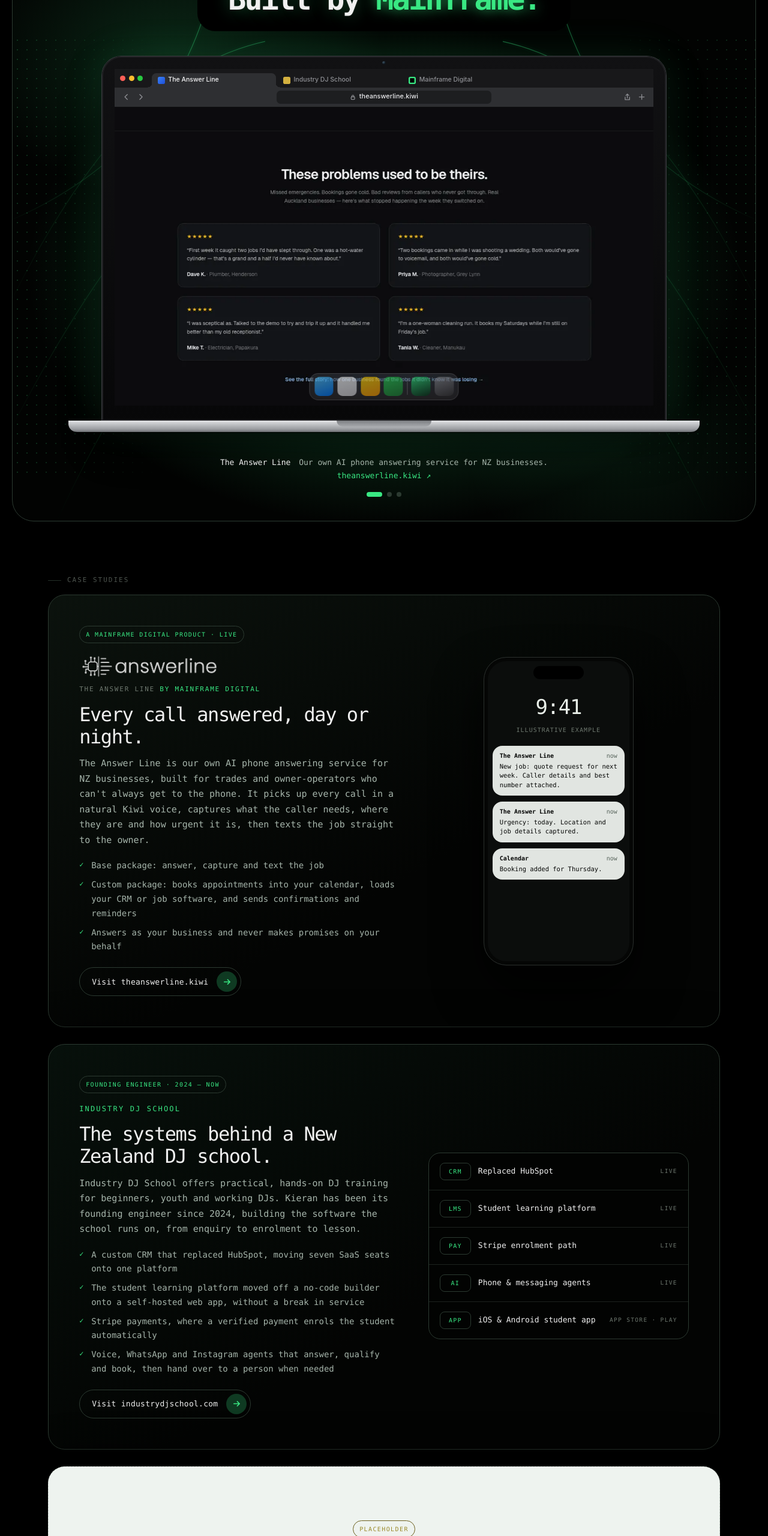
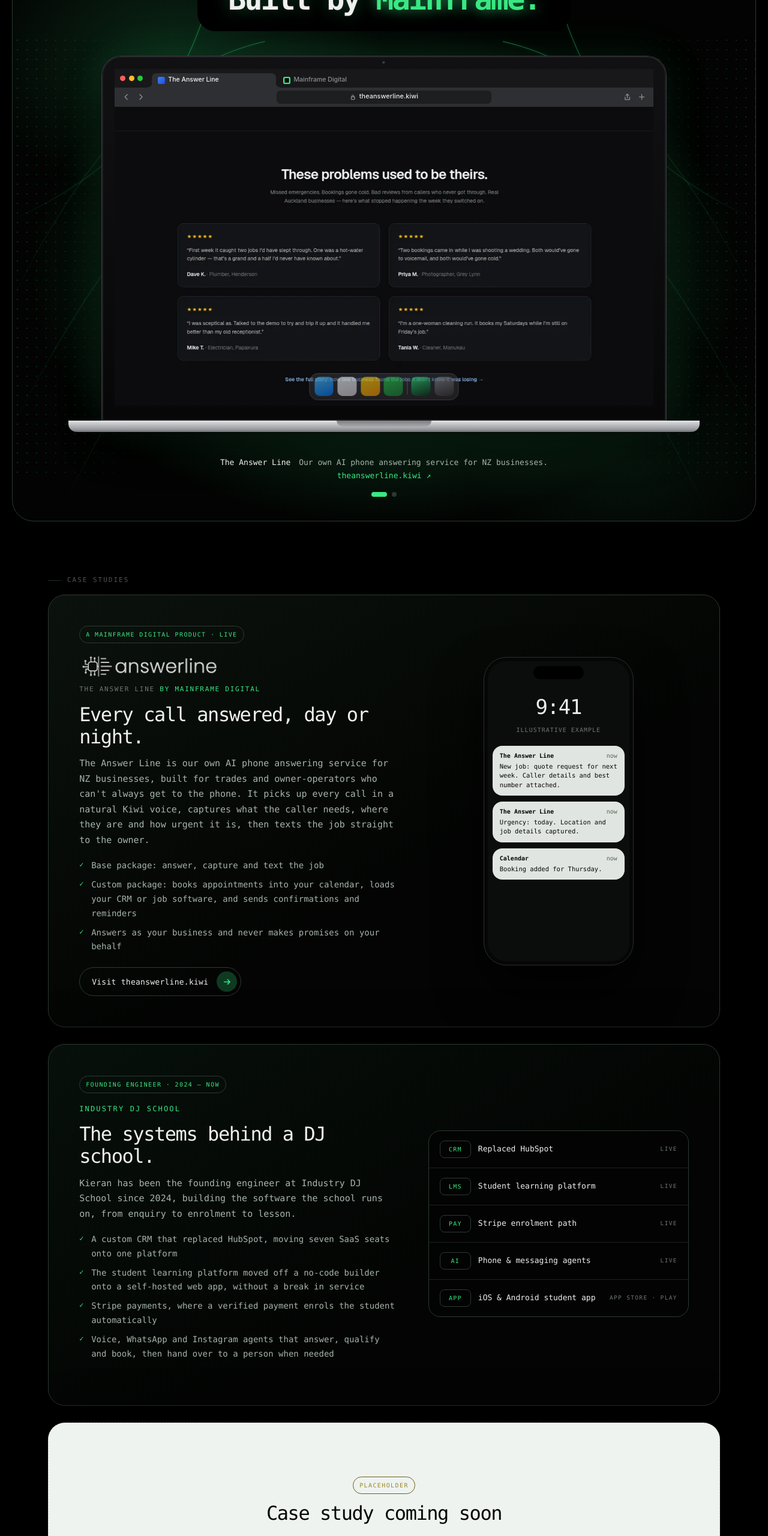
Before and after one commit to kip520982-cloud/Mainframe_Digital_NZ_Website, a plain HTML site: page index.html in a window 1280 px wide. Shown: the part 6520-9080 px from the top of the page at 60% size. Drawn offline with Linux system fonts and the light colour scheme; animation ran at ten frames a second.

Commit message:
Remove Industry DJ School live-site tab, screenshots and links; IDS card uses portfolio facts only

```diff
--- a/index.html
+++ b/index.html
@@ -286,7 +286,6 @@
                   <span class="sf-lights" aria-hidden="true"><i></i><i></i><i></i></span>
                   <div class="sf-tabs" role="tablist" aria-label="Projects we've built">
                     <button class="sf-tab" role="tab" id="sct-tal" aria-controls="scp-tal" aria-selected="true" tabindex="0" data-domain="theanswerline.kiwi"><span class="fav fav-tal" aria-hidden="true"></span><span class="t">The Answer Line</span></button>
-                    <button class="sf-tab" role="tab" id="sct-ids" aria-controls="scp-ids" aria-selected="false" tabindex="-1" data-domain="industrydjschool.com"><span class="fav fav-ids" aria-hidden="true"></span><span class="t">Industry DJ School</span></button>
                     <button class="sf-tab" role="tab" id="sct-mf" aria-controls="scp-mf" aria-selected="false" tabindex="-1" data-domain="mainframe.kiwi"><span class="fav fav-mf" aria-hidden="true"></span><span class="t">Mainframe Digital</span></button>
                   </div>
                 </div>
@@ -300,9 +299,6 @@
                 <div class="sf-panel" role="tabpanel" id="scp-tal" aria-labelledby="sct-tal">
                   <picture><source srcset="/showcase/answer-line.webp" type="image/webp"><img src="/showcase/answer-line.jpg" width="1200" height="3333" alt="Full-page screenshot of theanswerline.kiwi, the website for The Answer Line by Mainframe Digital." loading="lazy" decoding="async"></picture>
                 </div>
-                <div class="sf-panel" role="tabpanel" id="scp-ids" aria-labelledby="sct-ids" hidden>
-                  <picture><source srcset="/showcase/industry-dj-school.webp" type="image/webp"><img src="/showcase/industry-dj-school.jpg" width="1200" height="2938" alt="Full-page screenshot of industrydjschool.com, the public website of Industry DJ School." loading="lazy" decoding="async"></picture>
-                </div>
                 <div class="sf-panel" role="tabpanel" id="scp-mf" aria-labelledby="sct-mf" hidden>
                   <picture><source srcset="/showcase/mainframe-digital.webp" type="image/webp"><img src="/showcase/mainframe-digital.jpg" width="1200" height="3333" alt="Full-page screenshot of the Mainframe Digital homepage." loading="lazy" decoding="async"></picture>
                 </div>
@@ -315,9 +311,8 @@
 
         <div class="sc-cap">
           <p class="sc-cap-text" data-for="sct-tal"><b>The Answer Line</b> Our own AI phone answering service for NZ businesses. <a href="https://www.theanswerline.kiwi/" target="_blank" rel="noopener">theanswerline.kiwi&nbsp;↗</a></p>
-          <p class="sc-cap-text" data-for="sct-ids" hidden><b>Industry DJ School</b> The school's public site. The CRM, learning platform and app we engineer behind it are private. <a href="https://www.industrydjschool.com/" target="_blank" rel="noopener">industrydjschool.com&nbsp;↗</a></p>
           <p class="sc-cap-text" data-for="sct-mf" hidden><b>Mainframe Digital</b> This website, designed and built in-house. <a href="#top">mainframe.kiwi&nbsp;↑</a></p>
-          <div class="sc-dotsnav" aria-hidden="true"><button tabindex="-1" data-i="0"></button><button tabindex="-1" data-i="1"></button><button tabindex="-1" data-i="2"></button></div>
+          <div class="sc-dotsnav" aria-hidden="true"><button tabindex="-1" data-i="0"></button><button tabindex="-1" data-i="1"></button></div>
         </div>
       </div>
 
@@ -347,20 +342,19 @@
               </div>
             </div>
           </article>
-          <!-- CASE STUDY: Industry DJ School. Facts only from stapleton.vercel.app (Kieran's portfolio) and industrydjschool.com. Kieran: founding engineer, 2024 to now. -->
+          <!-- CASE STUDY: Industry DJ School. Facts only from stapleton.vercel.app (Kieran's portfolio). Kieran: founding engineer, 2024 to now. Do not link to or show the current industrydjschool.com site; Kieran will supply the version he built. -->
           <article class="case case-real case-ids" style="--i:1">
             <div>
               <span class="tag">FOUNDING ENGINEER · 2024 – NOW</span>
               <p class="case-name">Industry DJ School</p>
-              <h3>The systems behind a New Zealand DJ school.</h3>
-              <p>Industry DJ School offers practical, hands-on DJ training for beginners, youth and working DJs. Kieran has been its founding engineer since 2024, building the software the school runs on, from enquiry to enrolment to lesson.</p>
+              <h3>The systems behind a DJ school.</h3>
+              <p>Kieran has been the founding engineer at Industry DJ School since 2024, building the software the school runs on, from enquiry to enrolment to lesson.</p>
               <ul>
                 <li>A custom CRM that replaced HubSpot, moving seven SaaS seats onto one platform</li>
                 <li>The student learning platform moved off a no-code builder onto a self-hosted web app, without a break in service</li>
                 <li>Stripe payments, where a verified payment enrols the student automatically</li>
                 <li>Voice, WhatsApp and Instagram agents that answer, qualify and book, then hand over to a person when needed</li>
               </ul>
-              <a class="pill ghost" href="https://www.industrydjschool.com/" target="_blank" rel="noopener">Visit industrydjschool.com<span class="arr" aria-hidden="true"><svg viewBox="0 0 16 16" fill="none" stroke="currentColor" stroke-width="1.8" stroke-linecap="round" stroke-linejoin="round"><path d="M3 8h10M9 4l4 4-4 4"/></svg></span></a>
             </div>
             <div>
               <ul class="sys" aria-label="What we built">
--- a/site.css
+++ b/site.css
@@ -372,7 +372,6 @@
 .sf-tab:focus-visible{outline:2px solid var(--green);outline-offset:-2px;border-radius:max(.8cqw,5px) max(.8cqw,5px) 0 0}
 .fav{flex:none;width:max(1.3cqw,9px);height:max(1.3cqw,9px);border-radius:max(.3cqw,2px)}
 .fav-tal{background:linear-gradient(135deg,#3b82f6,#1d4ed8)}
-.fav-ids{background:#d4b13f}
 .fav-mf{background:#000;box-shadow:inset 0 0 0 max(.25cqw,2px) #39e883}
 .sf-bar{display:grid;grid-template-columns:1fr auto 1fr;align-items:center;height:var(--br);padding:0 max(1.4cqw,8px);background:#2e2f32;border-bottom:1px solid #0e0e10}
 .sf-bar svg{width:max(1.4cqw,9px);height:max(1.4cqw,9px);fill:none;stroke:#8e8f94;stroke-width:1.6;stroke-linecap:round;stroke-linejoin:round}
```
Also changed, not shown: showcase/industry-dj-school.jpg (deleted), showcase/industry-dj-school.webp (deleted).
